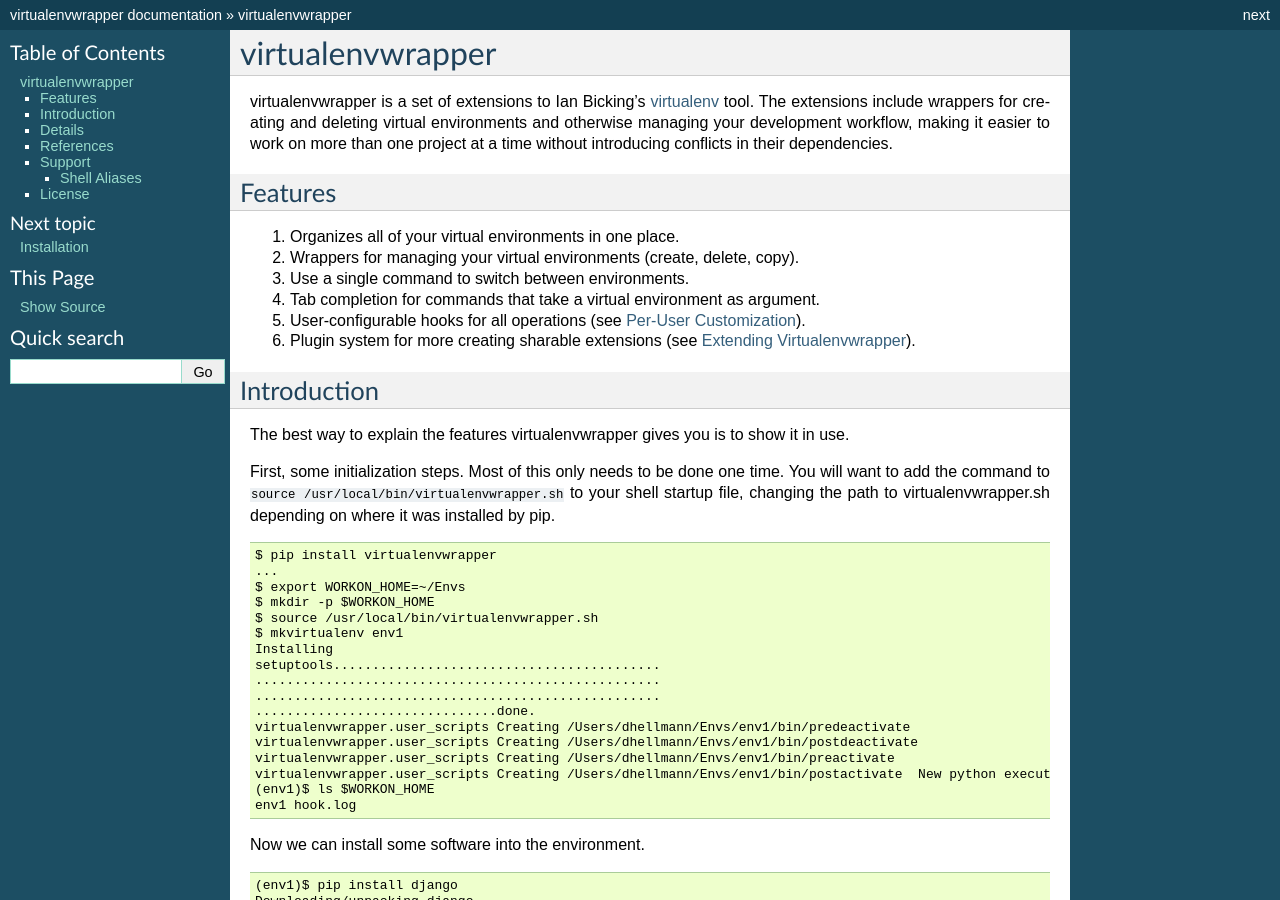
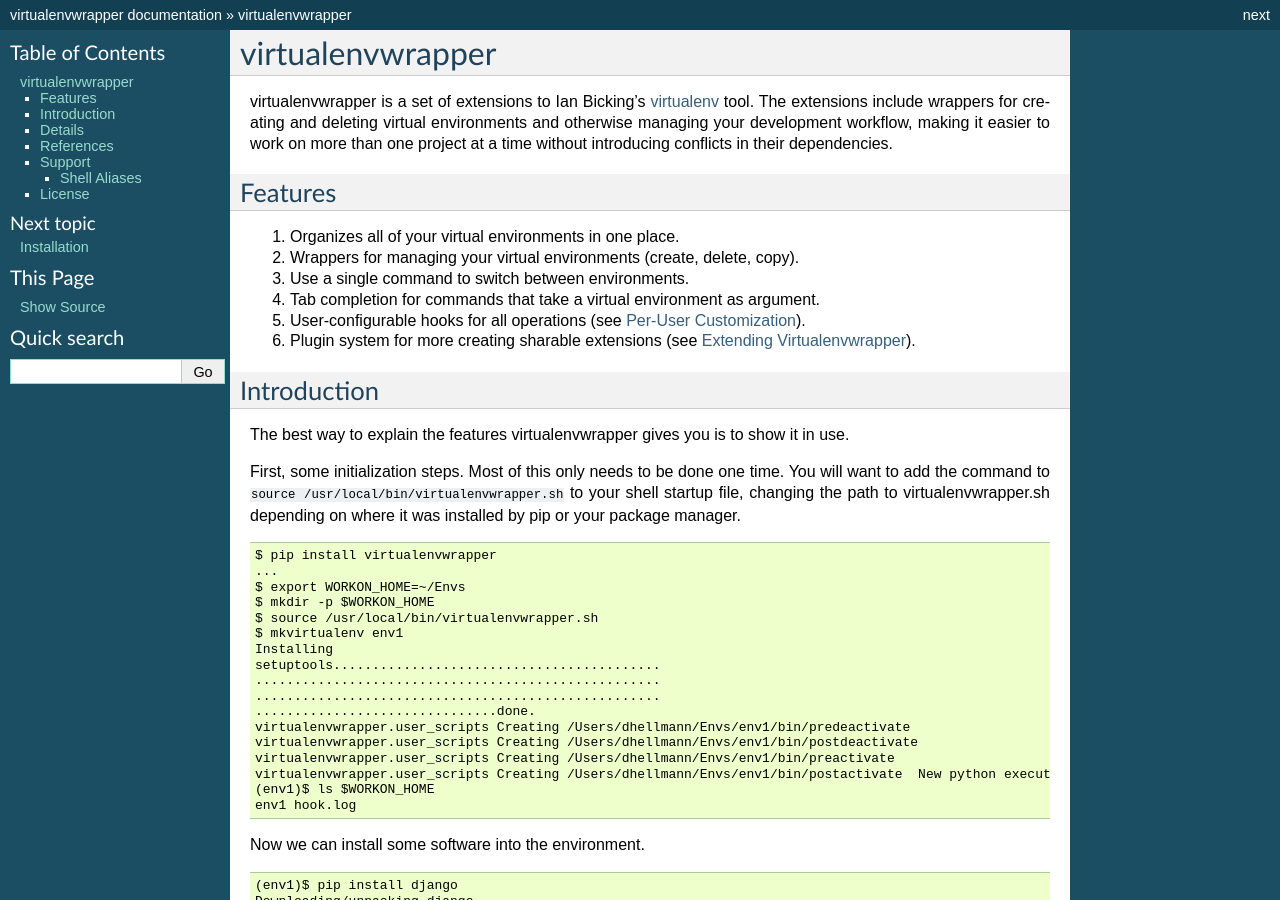
Before and after one commit to python-virtualenvwrapper/virtualenvwrapper, a Sphinx documentation site: the page built from docs/source/index.rst, in a window 1280 px wide and 900 px high. Built offline with Sphinx 7.4.7, drawn with Linux system fonts in a browser that asks for light colours; pages that are not in the unit, such as notebooks, are missing from menus.

Commit message:
Adding a note about package managers
Signed-off-by: Jason Myers <jason@jasonamyers.com>

```diff
--- a/docs/source/index.rst
+++ b/docs/source/index.rst
@@ -39,7 +39,7 @@
 one time.  You will want to add the command to ``source
 /usr/local/bin/virtualenvwrapper.sh`` to your shell startup file,
 changing the path to virtualenvwrapper.sh depending on where it was
-installed by pip.
+installed by pip or your package manager.
 
 ::
 
```
